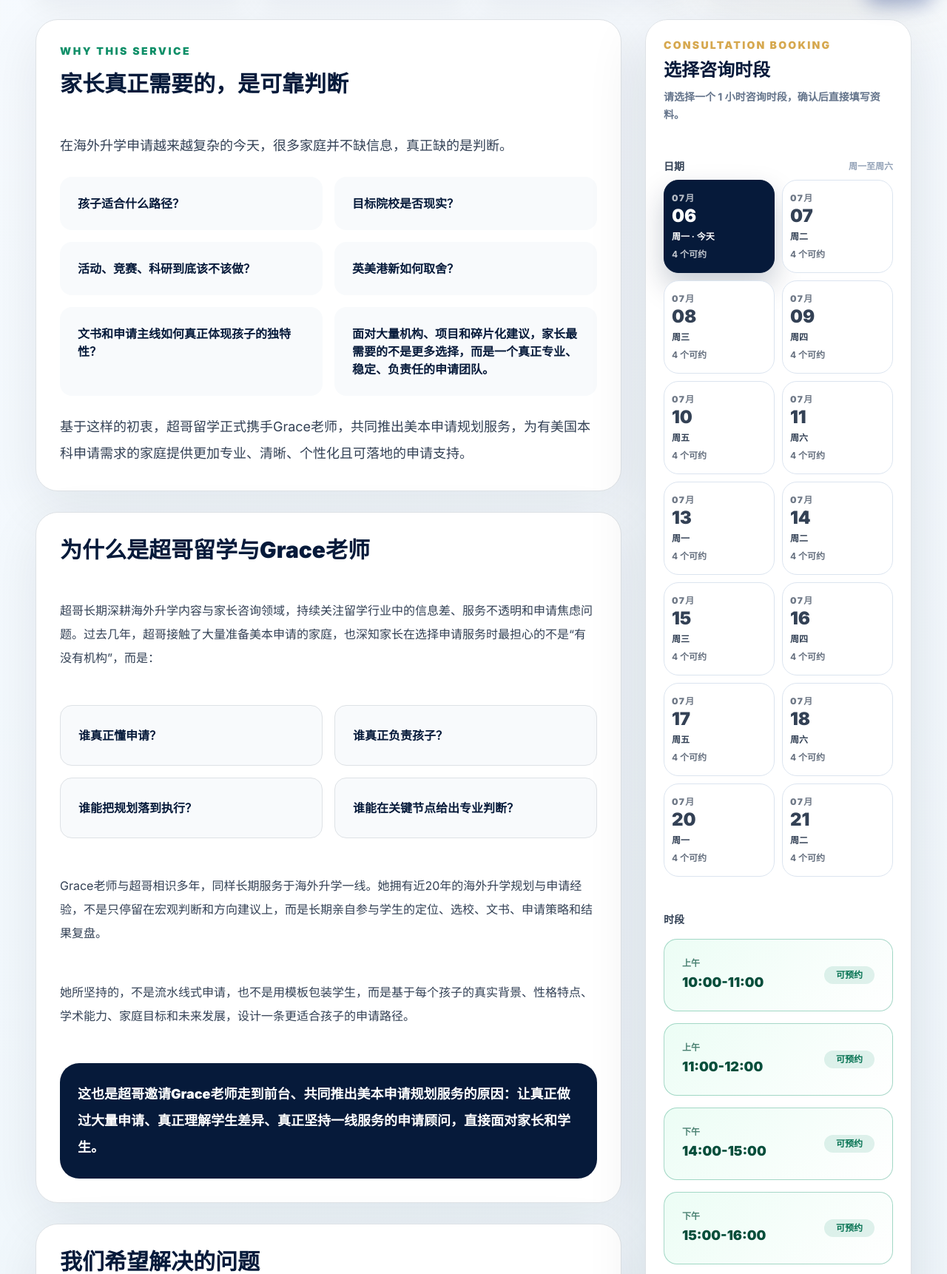
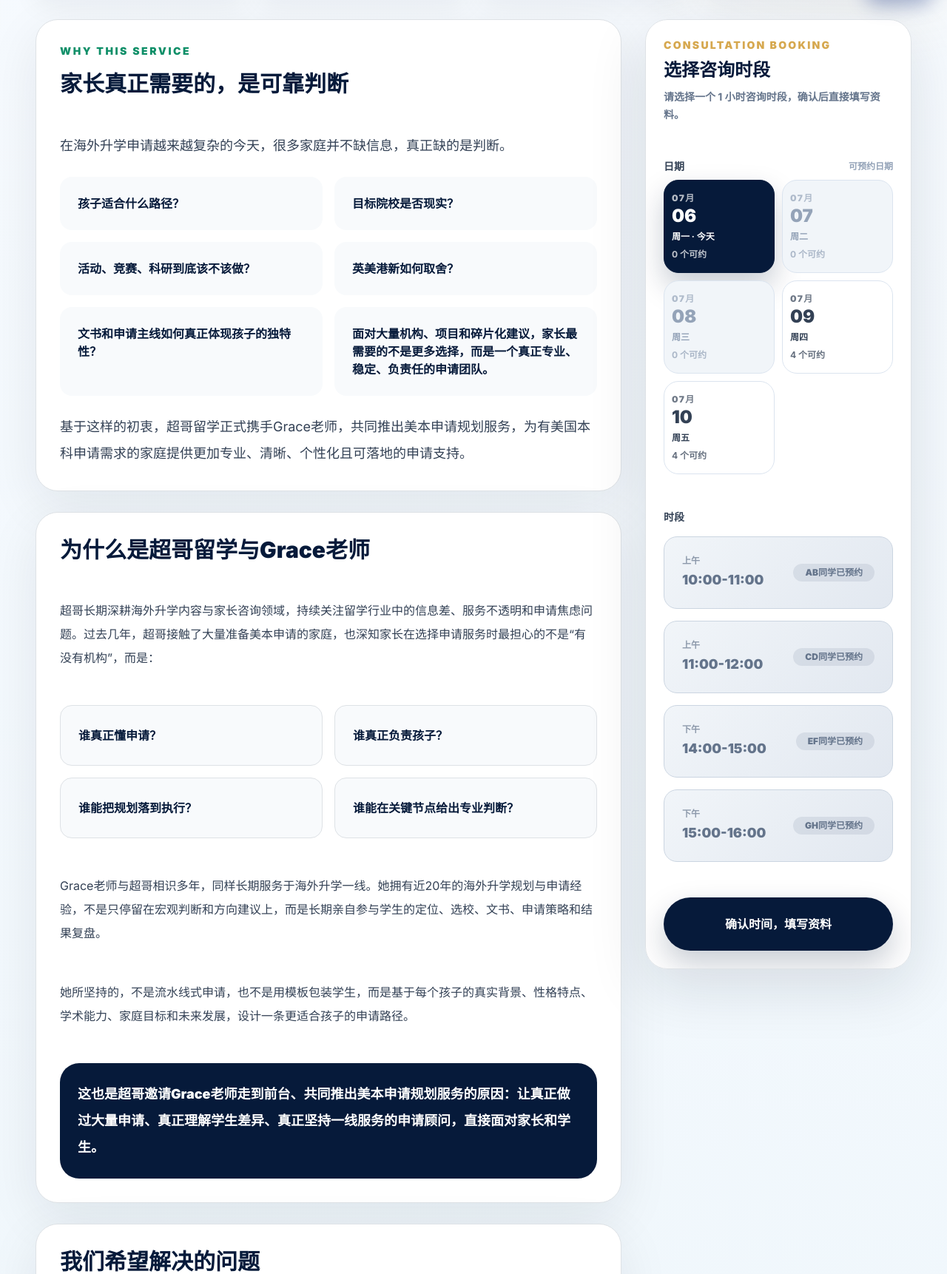
Before and after one commit to coubao/YD_redesign, a Flask app: page /booking in a window 1280 px wide. Shown: the part 784-2506 px from the top of the page at 74% size. Run offline with Flask 3, Linux system fonts and the light colour scheme; data that the repository does not hold is empty; some libraries are stand-ins or nearby versions.

Commit message:
Add temporary booking placeholders

```diff
--- a/app.py
+++ b/app.py
@@ -109,6 +109,28 @@ BOOKING_DAILY_WINDOWS = [
     ('morning', '上午', 10 * 60, 12 * 60),
     ('afternoon', '下午', 14 * 60, 16 * 60),
 ]
+BOOKING_SPECIAL_WINDOW_START = date(2026, 7, 6)
+BOOKING_SPECIAL_WINDOW_END = date(2026, 7, 10)
+BOOKING_PLACEHOLDER_BOOKINGS = {
+    '2026-07-06': {
+        '10:00-11:00': 'AB同学',
+        '11:00-12:00': 'CD同学',
+        '14:00-15:00': 'EF同学',
+        '15:00-16:00': 'GH同学',
+    },
+    '2026-07-07': {
+        '10:00-11:00': 'IJ同学',
+        '11:00-12:00': 'KL同学',
+        '14:00-15:00': 'MN同学',
+        '15:00-16:00': 'OP同学',
+    },
+    '2026-07-08': {
+        '10:00-11:00': 'QR同学',
+        '11:00-12:00': 'ST同学',
+        '14:00-15:00': 'UV同学',
+        '15:00-16:00': 'WX同学',
+    },
+}
 
 BOOKING_TARGET_COUNTRIES = ['美国', '英国', '加拿大', '澳大利亚', '新加坡&香港', '多国联申', '暂未确定']
 BOOKING_STAGES = ['低龄申请', '本科申请', '硕士申请', '博士申请', '转学/转专业', '背景提升规划', '其他']
@@ -152,8 +174,31 @@ def build_booking_slot_groups():
 BOOKING_TIME_SLOTS, BOOKING_SLOT_GROUPS = build_booking_slot_groups()
 
 
+def build_booking_day_item(current):
+    return {
+        'value': current.isoformat(),
+        'label': current.strftime('%m月%d日'),
+        'day_number': current.strftime('%d'),
+        'month_label': current.strftime('%m月'),
+        'weekday': WEEKDAY_LABELS[current.weekday()],
+        'is_today': current == date.today(),
+    }
+
+
+def should_use_special_booking_window(today):
+    return BOOKING_SPECIAL_WINDOW_START <= today <= BOOKING_SPECIAL_WINDOW_END
+
+
 def build_booking_days(days_count=14):
     start = date.today()
+    if should_use_special_booking_window(start):
+        current = BOOKING_SPECIAL_WINDOW_START
+        days = []
+        while current <= BOOKING_SPECIAL_WINDOW_END:
+            days.append(build_booking_day_item(current))
+            current += timedelta(days=1)
+        return days
+
     days = []
     offset = 0
     while len(days) < days_count:
@@ -161,14 +206,7 @@ def build_booking_days(days_count=14):
         offset += 1
         if current.weekday() == 6:
             continue
-        days.append({
-            'value': current.isoformat(),
-            'label': current.strftime('%m月%d日'),
-            'day_number': current.strftime('%d'),
-            'month_label': current.strftime('%m月'),
-            'weekday': WEEKDAY_LABELS[current.weekday()],
-            'is_today': current == date.today(),
-        })
+        days.append(build_booking_day_item(current))
     return days
 
 
@@ -202,10 +240,17 @@ def build_slot_status_map(day_values):
             slot_start, _ = parse_booking_slot(slot)
             state = 'available'
             label = '可预约'
+            placeholder_name = BOOKING_PLACEHOLDER_BOOKINGS.get(day_value, {}).get(slot)
 
-            if slot in booked_slots:
+            if placeholder_name:
+                state = 'booked'
+                label = f'{placeholder_name}已预约'
+            elif slot in booked_slots:
                 state = 'booked'
                 label = '已预约'
+            elif day_value < today_value:
+                state = 'past'
+                label = '已过期'
             elif day_value == today_value and slot_start <= current_minutes:
                 state = 'past'
                 label = '已过期'
@@ -234,7 +279,10 @@ def build_booking_context(form_data=None):
         day_item['available_count'] = available_count
         day_item['is_full'] = available_count == 0
 
-    default_date = next((item['value'] for item in available_days if item['available_count'] > 0), available_days[0]['value'])
+    if should_use_special_booking_window(date.today()):
+        default_date = available_days[0]['value']
+    else:
+        default_date = next((item['value'] for item in available_days if item['available_count'] > 0), available_days[0]['value'])
     return {
         'available_days': available_days,
         'time_slots': BOOKING_TIME_SLOTS,
--- a/templates/booking.html
+++ b/templates/booking.html
@@ -321,7 +321,7 @@
               <div>
                 <div class="mb-2 flex items-center justify-between gap-3">
                   <label class="block text-sm font-black text-slate-700">日期</label>
-                  <span class="text-xs font-bold text-slate-400">周一至周六</span>
+                  <span class="text-xs font-bold text-slate-400">可预约日期</span>
                 </div>
                 <div class="yd-day-strip" role="listbox" aria-label="预约日期">
                   {% for day in available_days %}
```
